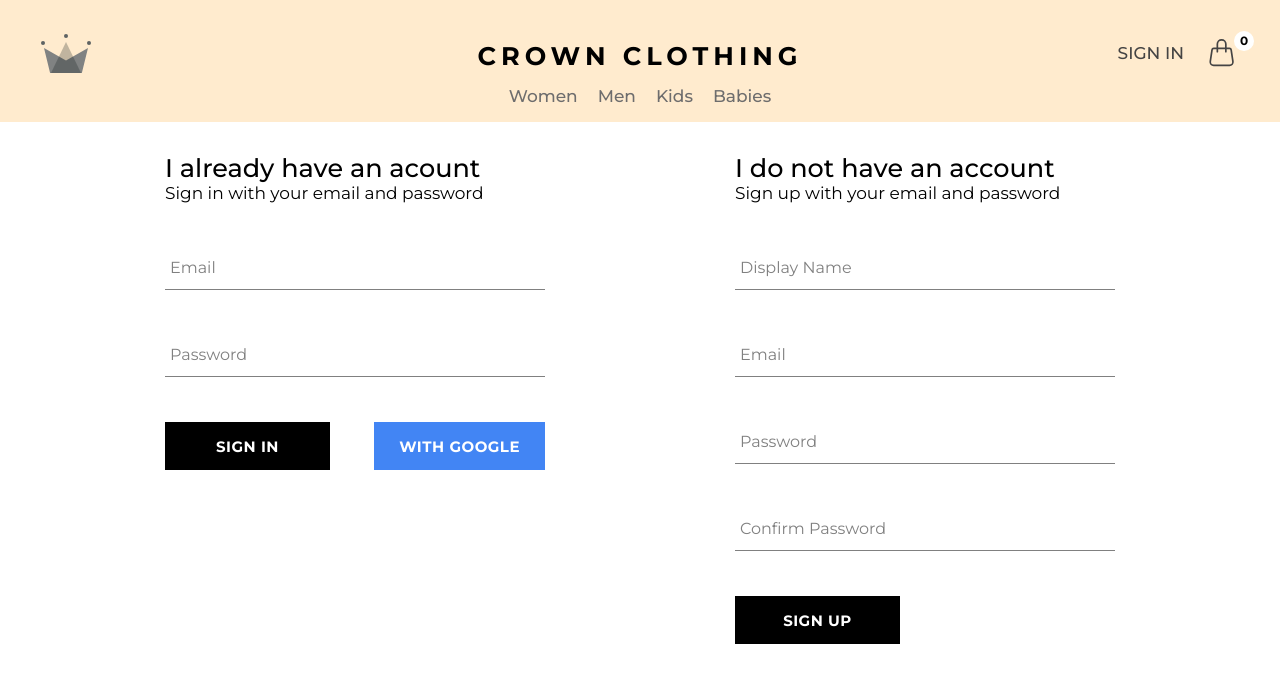
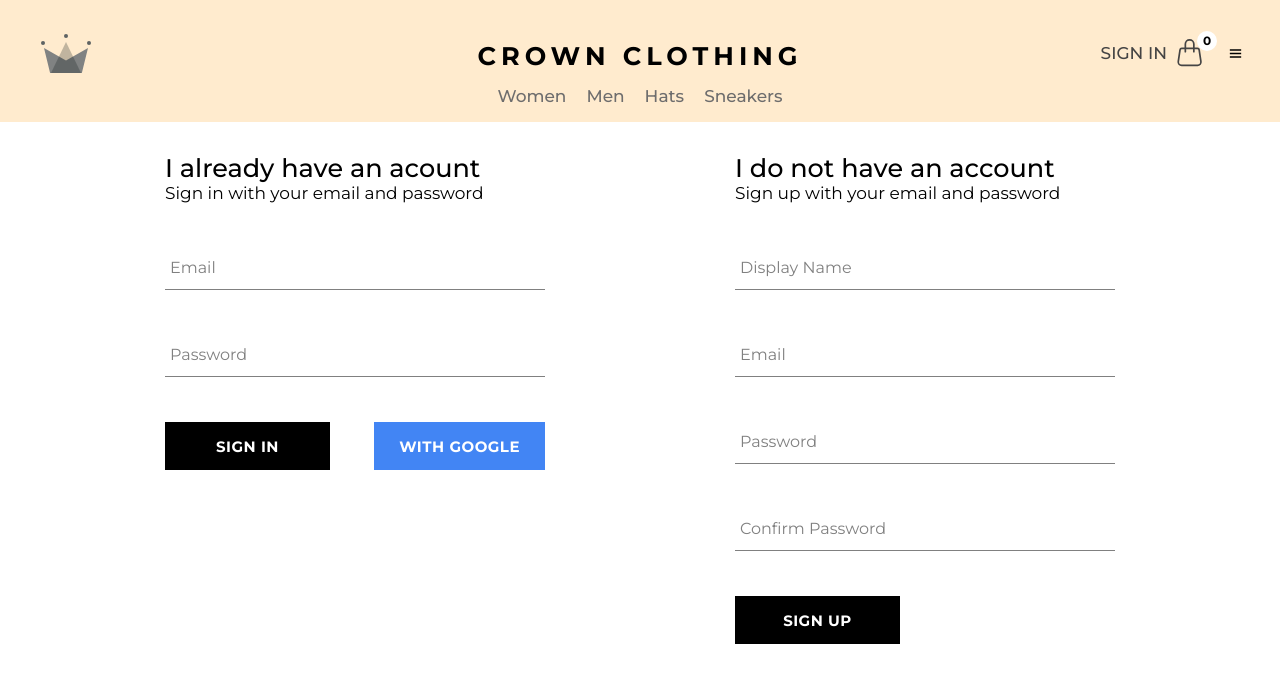
Before and after one commit to Seyi-dev1/crown-clothing, a React (Create React App) app: page /signin in a window 1280 px wide. Shown: the top 682 px of the page. Built offline with nearby package versions, Linux system fonts and the light colour scheme; no server answers.

Commit message:
applying finishing touches

```diff
--- a/src/Components/cart-icon/CartIcon.scss
+++ b/src/Components/cart-icon/CartIcon.scss
@@ -10,6 +10,9 @@
   .shopping-icon {
     font-size: 1.7rem;
     color: rgb(69, 68, 68);
+    @media screen and (max-width: 1050px) {
+      font-size: 1.3rem;
+    }
   }
 
   .item-count {
@@ -17,15 +20,21 @@
     font-size: 12px;
     font-weight: bold;
     top: 0px;
+    right: -5px;
     display: grid;
     justify-content: center;
     align-items: center;
     background-color: rgb(255, 255, 255);
     color: black;
-    // padding: 5px;
     height: 20px;
     width: 20px;
     border-radius: 50%;
-    right: -10px;
+    @media screen and (max-width: 1050px) {
+      height: 15px;
+      width: 15px;
+      font-size: 10px;
+      right: 2px;
+      top: 5px;
+    }
   }
 }
--- a/src/Components/collectio-preview-item/CollectionPreviewItem.scss
+++ b/src/Components/collectio-preview-item/CollectionPreviewItem.scss
@@ -7,8 +7,8 @@
   position: relative;
   margin-bottom: 20px;
 
-  @media screen and (max-width: 800px) {
-    width: 40vw;
+  @media screen and (max-width: 1100px) {
+    width: 90%;
 
     &:hover {
       .image {
@@ -72,7 +72,7 @@
   }
 
   .collection-footer {
-    width: 90%;
+    width: 100%;
     height: 5%;
     display: flex;
     justify-content: space-between;
@@ -85,17 +85,17 @@
     }
 
     .name {
-      width: 90%;
+      // width: 90%;
       margin-bottom: 15px;
       @media screen and (max-width: 800px) {
-        width: 70%;
+        // width: 70%;
       }
     }
 
     .price {
       width: 10%;
       @media screen and (max-width: 800px) {
-        width: 30%;
+        // width: 30%;
       }
     }
   }
--- a/src/Components/directory/directory.scss
+++ b/src/Components/directory/directory.scss
@@ -4,12 +4,8 @@
   grid-template-columns: repeat(2, 1fr);
   height: 100%;
   justify-content: space-between;
-  // padding-top: 2rem;
 
   @media screen and (max-width: 450px) {
-    // margin-top: 3.5rem;
-    // grid-template-columns: 1fr;
-    // padding: 20px;
     grid-template-columns: 1fr;
   }
 }
--- a/src/Components/header/Header.js
+++ b/src/Components/header/Header.js
@@ -8,9 +8,18 @@ import { selectCurrentUser } from "../../redux/user/userSelectors";
 import { createSelector } from "reselect";
 import { startSignOut } from "../../redux/user/userReducer";
 import { selectCartVisibility } from "../../redux/cart/cartSelectors";
+import { BiMenu } from "react-icons/bi";
+import { RxCross1 } from "react-icons/rx";
+import React from "react";
 
 const Header = () => {
   const dispatch = useDispatch();
+
+  const [isMenu, setIsMenu] = React.useState(false);
+
+  const menuToggle = () => {
+    setIsMenu((prev) => !prev);
+  };
 
   const userSelector = createSelector(
     [selectCurrentUser],
@@ -39,17 +48,11 @@ const Header = () => {
         <div className="categories">
           <p>Women</p>
           <p>Men</p>
-          <p>Kids</p>
-          <p>Babies</p>
+          <p>Hats</p>
+          <p>Sneakers</p>
         </div>
       </div>
       <div className="options">
-        {/* <Link className="option" to="shop">
-          SHOP
-        </Link>
-        <Link className="option" to="shop">
-          CONTACT
-        </Link> */}
         {user ? (
           <div className="option" onClick={() => dispatch(startSignOut())}>
             SIGN OUT
@@ -60,8 +63,35 @@ const Header = () => {
           </Link>
         )}
         <CartIcon />
+        <BiMenu onClick={menuToggle} className="menu" />
       </div>
       {cartVisibility && <CartDropdown />}
+      {isMenu && (
+        <div className="modal">
+          <div className="modalContent">
+            <div className="modalLogo">
+              <img src={crown} alt="crown" />
+              <h1>Crown Clothing.</h1>
+            </div>
+            <RxCross1 onClick={menuToggle} className="menu" />
+            <Link onClick={menuToggle} to="/">
+              <h2>Home</h2>
+            </Link>
+            <Link onClick={menuToggle} to="/shop/womens">
+              <h2>Womens</h2>
+            </Link>
+            <Link onClick={menuToggle} to="/shop/mens">
+              <h2>Mens</h2>
+            </Link>
+            <Link onClick={menuToggle} to="/shop/hats">
+              <h2>Hats</h2>
+            </Link>
+            <Link onClick={menuToggle} to="/shop/sneakers">
+              <h2>Sneakers</h2>
+            </Link>
+          </div>
+        </div>
+      )}
     </div>
   );
 };
--- a/src/Components/header/Header.scss
+++ b/src/Components/header/Header.scss
@@ -6,6 +6,9 @@
   background-color: rgb(255, 235, 206);
   padding: 0 1rem;
   padding-bottom: 1rem;
+  position: sticky;
+  top: 0;
+  z-index: 9;
 
   @media screen and (max-width: 1050px) {
     grid-template-columns: repeat(2, 1fr);
@@ -27,15 +30,18 @@
     align-items: center;
     gap: 5px;
 
+    img {
+      @media screen and (max-width: 1050px) {
+        width: 30px;
+      }
+    }
+
     h2 {
       align-self: flex-end;
       font-weight: 500;
       font-size: 1.3rem;
       text-transform: uppercase;
       display: none;
-    }
-
-    @media screen and (max-width: 1050px) {
     }
 
     @media screen and (max-width: 800px) {
@@ -94,12 +100,74 @@
     }
 
     .option {
-      padding: 10px 15px;
+      // padding: 10px 15px;
       cursor: pointer;
       color: rgb(69, 68, 68);
 
       @media screen and (max-width: 800px) {
-        padding: 10px 6px;
+        text-transform: lowercase;
+        font-size: 14px;
+      }
+    }
+    .menu {
+      margin-left: 15px;
+    }
+  }
+  .modal {
+    position: fixed;
+    top: 0rem;
+    left: 0;
+    width: 100%;
+    height: 100vh;
+    background-color: rgba(0, 0, 0, 0.489);
+    z-index: 10;
+
+    .modalContent {
+      background-color: #ffffff;
+      width: 60%;
+      height: 100vh;
+      justify-content: center;
+      position: relative;
+      animation: myMove 0.4s ease-in-out;
+      @keyframes myMove {
+        0% {
+          opacity: 0;
+          transform: translateX(-30rem);
+        }
+        100% {
+          opacity: 1;
+          transform: translateX(0);
+        }
+      }
+
+      .menu {
+        position: absolute;
+        top: 2rem;
+        right: 1rem;
+      }
+
+      .modalLogo {
+        display: grid;
+        flex-direction: column;
+        justify-content: center;
+        padding-top: 8rem;
+        padding-bottom: 4rem;
+        h1 {
+          font-size: 20px;
+          font-weight: 600;
+          margin-top: 1rem;
+        }
+      }
+
+      img {
+        width: 40px;
+        justify-self: center;
+      }
+      h2 {
+        font-size: 1.1rem;
+        font-weight: 500;
+        margin-bottom: 3rem;
+        text-align: center;
       }
     }
   }
--- a/src/Components/menu-item/Menu-item.scss
+++ b/src/Components/menu-item/Menu-item.scss
@@ -3,31 +3,22 @@
   height: 35rem;
   flex: 1 1 auto;
   display: flex;
-  box-shadow: 4px 5px 5px rgba(0, 0, 0, 0.6);
   align-items: center;
   justify-content: center;
-  // margin: 0 9.5px 25px;
   overflow: hidden;
 
-  &:first-child {
-    // margin-right: 9.5px;
+  @media screen and (max-width: 1050px) {
+    height: 25rem;
   }
 
   &:last-child {
     // margin-left: 9.5px;
   }
-  &.large {
-    // height: 380px;
-
-    @media screen and (max-width: 800px) {
-      height: 200px;
-    }
-  }
   .background-image {
     width: 100%;
     height: 100%;
-    // background-size: cover;
-    // background-position: center;
+    background-size: cover;
+    background-position: center;
 
     img {
       width: 100%;
@@ -48,7 +39,6 @@
     @media screen and (max-width: 1050px) {
       width: 8rem;
     }
-    // opacity: 0.3;
 
     .title {
       font-weight: 400;
@@ -56,7 +46,7 @@
       color: #181717;
       @media screen and (max-width: 800px) {
         font-size: 15px;
-        font-weight: 400;
+        font-weight: 500;
       }
     }
 
@@ -73,16 +63,5 @@
   }
   &:hover {
     cursor: pointer;
-
-    // & .background-image {
-    //   transform: scale(1.1);
-    //   transition: transform 0.9s cubic-bezier(0.25, 0.46, 0.45, 0.94);
-    // }
-    // & .content {
-    //   opacity: 0.9;
-    // }
-  }
-  @media screen and (max-width: 800px) {
-    height: 200px;
   }
 }
--- a/src/Pages/category/Category.scss
+++ b/src/Pages/category/Category.scss
@@ -1,38 +1,37 @@
 .collection-page {
   display: grid;
   flex-direction: column;
-  // padding: 0 1rem;
-  @media screen and (max-width: 800px) {
-    // align-items: center;
-    margin-top: 3.5rem;
-  }
 
   .title {
     font-size: 1.6rem;
     font-weight: 500;
     margin-top: 2rem;
-    margin-bottom: 3rem;
-    // margin: 0 auto 30px;
+    margin-bottom: 2rem;
     text-align: center;
     text-transform: uppercase;
-    // color: #3777d8;
 
     @media screen and (max-width: 800px) {
-      font-size: 20px;
+      font-size: 16px;
+      margin-top: 1rem;
+      margin-bottom: 1rem;
     }
   }
 
   .items {
     display: grid;
+    // justify-self: center;
+    justify-items: center;
     gap: 5rem;
-    justify-self: center;
-    // padding: 0 1rem;
     grid-template-columns: repeat(4, 1fr);
 
-    @media screen and (max-width: 800px) {
+    @media screen and (max-width: 1100px) {
       display: grid;
       grid-template-columns: repeat(2, 1fr);
       gap: 15px;
+    }
+
+    @media screen and (max-width: 450px) {
+      grid-template-columns: 1fr;
     }
 
     & .collection-item {
```
